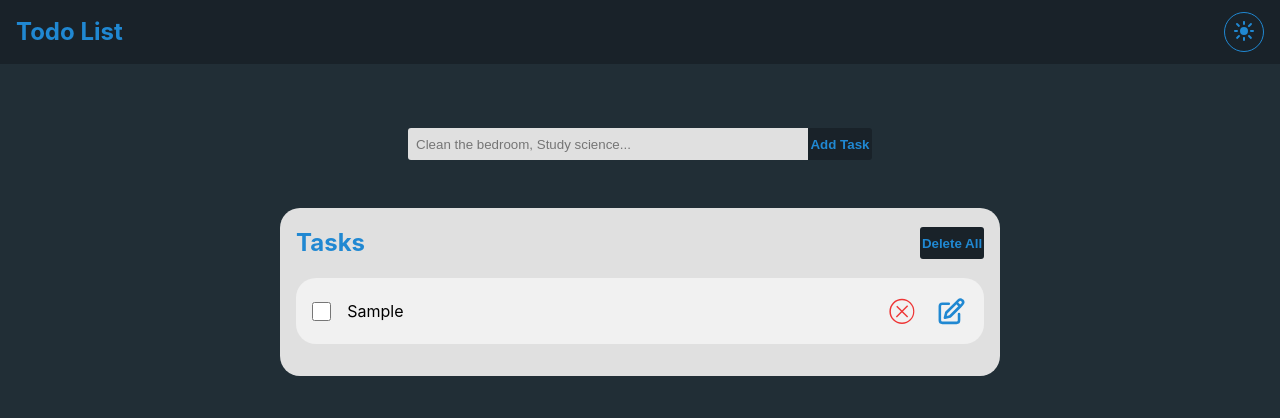
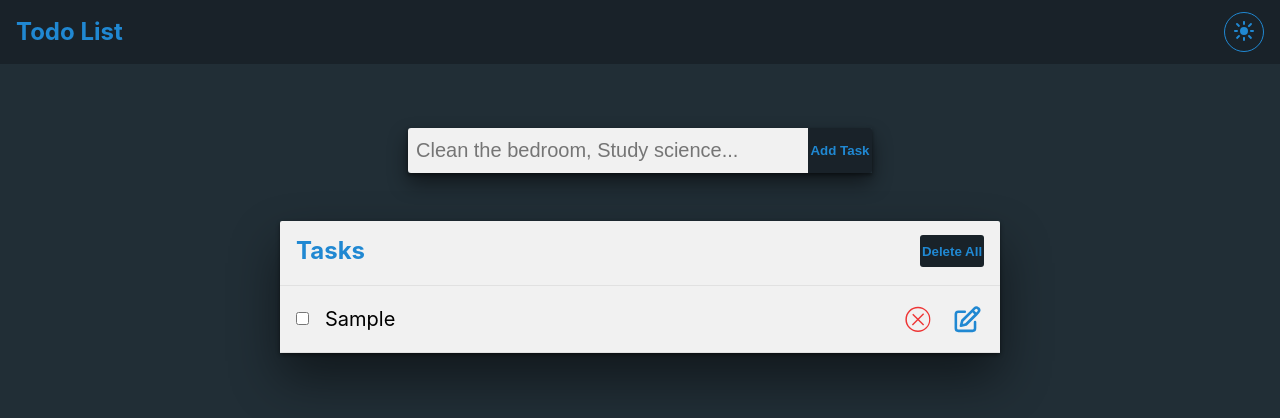
Before and after one commit to Byron-Segura/To-Do-List, a React (Vite) app: page / in a window 1280 px wide. Both pictures are taken after typing "Sample" into the empty fields and a click on the button "Add Task". Shown: the top 418 px of the page. Built offline with nearby package versions, Linux system fonts and the light colour scheme.

Commit message:
Styles changes

```diff
--- a/src/App.css
+++ b/src/App.css
@@ -3,13 +3,19 @@
   text-align: center;
   overflow-x: hidden;
   height: 100vh;
-  --dark-bg-color: #212e36;
+  --dark-bg-color: rgb(33, 46, 54);
   --dark-first-color: #2088d2;
   --dark-second-color: #192229;
-  --light-bg-color: #f3f3f3;
+  --light-bg-color: #f6f6f6;
   --light-first-color: #d90062;
   --light-second-color: #14192d;
   --gray-light-color: #e0e0e0;
+  --light-box-shadow: 0 2px 4px #0003, 0 25px 50px #0000001a;
+  --dark-box-shadow: 0 2px 4px #0000007a, 0 25px 50px #0000007a;
+}
+
+.no-todos {
+  margin-top: 4rem;
 }
 
 /***** Dark Theme*****/
@@ -34,8 +40,12 @@
   background-color: var(--dark-second-color);
 }
 
-.dark .form-input {
-  background-color: var(--gray-light-color);
+.dark .tasks-container {
+  box-shadow: var(--dark-box-shadow);
+}
+
+.dark .form-form {
+  box-shadow: 0 2px 4px #0000007a, 0 10px 20px #0000007a;
 }
 
 .dark .form-input:focus {
@@ -66,6 +76,14 @@
   background-color: var(--light-second-color);
 }
 
+.light .tasks-container {
+  box-shadow: var(--light-box-shadow);
+}
+
+.light .form-form {
+  box-shadow: 0 2px 4px #0003, 0 10px 20px #0000001a;
+}
+
 .light .form-input:focus {
   border: 1.5px solid var(--light-first-color);
   border-right: none;
--- a/src/components/ModalDelete.css
+++ b/src/components/ModalDelete.css
@@ -36,6 +36,7 @@
   cursor: pointer;
   outline: none;
   border: none;
+  color: #fff4f4;
 }
 
 .modal-delete {
--- a/src/components/TaskForm.css
+++ b/src/components/TaskForm.css
@@ -1,29 +1,31 @@
 .form-container {
-  margin: 0 auto;
   margin-top: 8rem;
-  padding: 0 5px;
 }
 
 .form-form {
-  width: 100%;
   padding: 0;
   min-width: 280px;
-  max-width: 720px;
+  max-width: 464px;
   margin: 0 auto;
+  display: flex;
+  justify-content: center;
+  align-items: center;
 }
 
 .form-input {
   color: #000;
-  width: 60%;
+  width: 100%;
   min-width: 180px;
   max-width: 400px;
   padding: 0 0.5rem;
-  height: 32px;
-  background-color: #e0e6e9;
+  height: 45px;
+  background-color: #f1f1f1;
   border-radius: 3px 0 0 3px;
   border: none;
+  font-size: 20px;
 }
 
 .form-add-button {
   border-radius: 0 3px 3px 0;
+  height: 45px;
 }
--- a/src/components/TaskList.css
+++ b/src/components/TaskList.css
@@ -4,17 +4,19 @@
   max-width: 720px;
   min-width: 200px;
   margin: 3rem auto;
-  padding: 1rem;
-  border-radius: 20px;
-  background-color: #e0e0e0;
+  border-radius: 2px;
+  background-color: #f1f1f1;
+  box-shadow: 0 2px 4px #0003, 0 25px 50px #0000001a;
 }
 
 .tasks-header {
   display: flex;
+  padding: 0.7rem 1rem;
   justify-content: space-between;
   align-items: center;
   border-radius: 3px 3px 0 0;
   font-size: 16px;
+  margin-bottom: 0.2rem;
 }
 
 .tasks-header > div {
--- a/src/components/Todo.css
+++ b/src/components/Todo.css
@@ -7,8 +7,9 @@
   justify-content: space-between;
   margin: 0 auto;
   background-color: #f1f1f1;
-  margin: 1rem 0;
-  border-radius: 20px;
+  border-width: 1px 0px;
+  border-color: #e1e1e1;
+  border-style: solid;
 }
 
 .task > div {
@@ -18,17 +19,12 @@
 }
 
 .task-text {
+  font-size: 20px;
   padding: 0;
   margin: 0;
   margin-right: 10px;
   word-break: break-all;
   text-align: left;
-}
-
-.task-check {
-  width: 1.2rem;
-  height: 1.2rem;
-  cursor: pointer;
 }
 
 .icon {
@@ -46,16 +42,37 @@
   border-radius: 100%;
 }
 
-/*** Complete Todo Transition ***/
-.task input[type="checkbox"]:checked {
-  height: 1rem;
-  opacity: 0;
-  transition: all ease-in-out 1s;
+.task button:hover {
+  opacity: 0.75;
 }
 
-input[type="checkbox"]:checked ~ p {
-  color: #67ee3e;
-  opacity: 0;
+/*** Complete Todo Transition ***/
+
+.check {
+  appearance: none;
+  -webkit-appearance: none;
+  height: 1.2rem;
+  width: 1.2rem;
+  position: relative;
+  transition: 0.1s;
+  text-align: center;
+  font-weight: 600;
+  color: white;
+  background-color: #fff;
+  border: 1px solid #848484;
+  border-radius: 2px;
+}
+
+.check:checked {
+  background-color: #21b511;
+}
+
+.check:checked ~ p {
   text-decoration: line-through;
-  transition: all ease-in-out 1s;
+  color: #949494;
+  transition: all ease-in-out 0.5s;
 }
+
+.check:checked:before {
+  content: "✔";
+}
```
